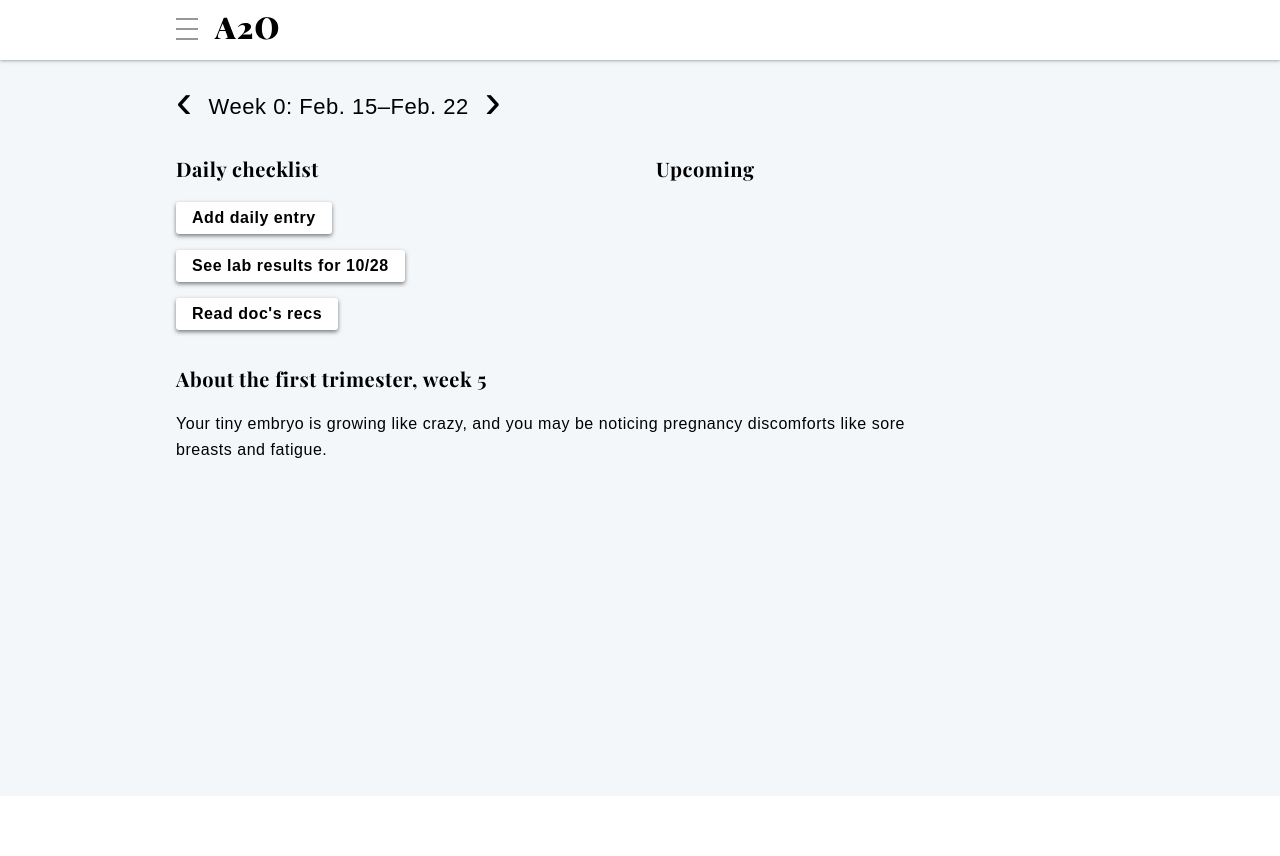
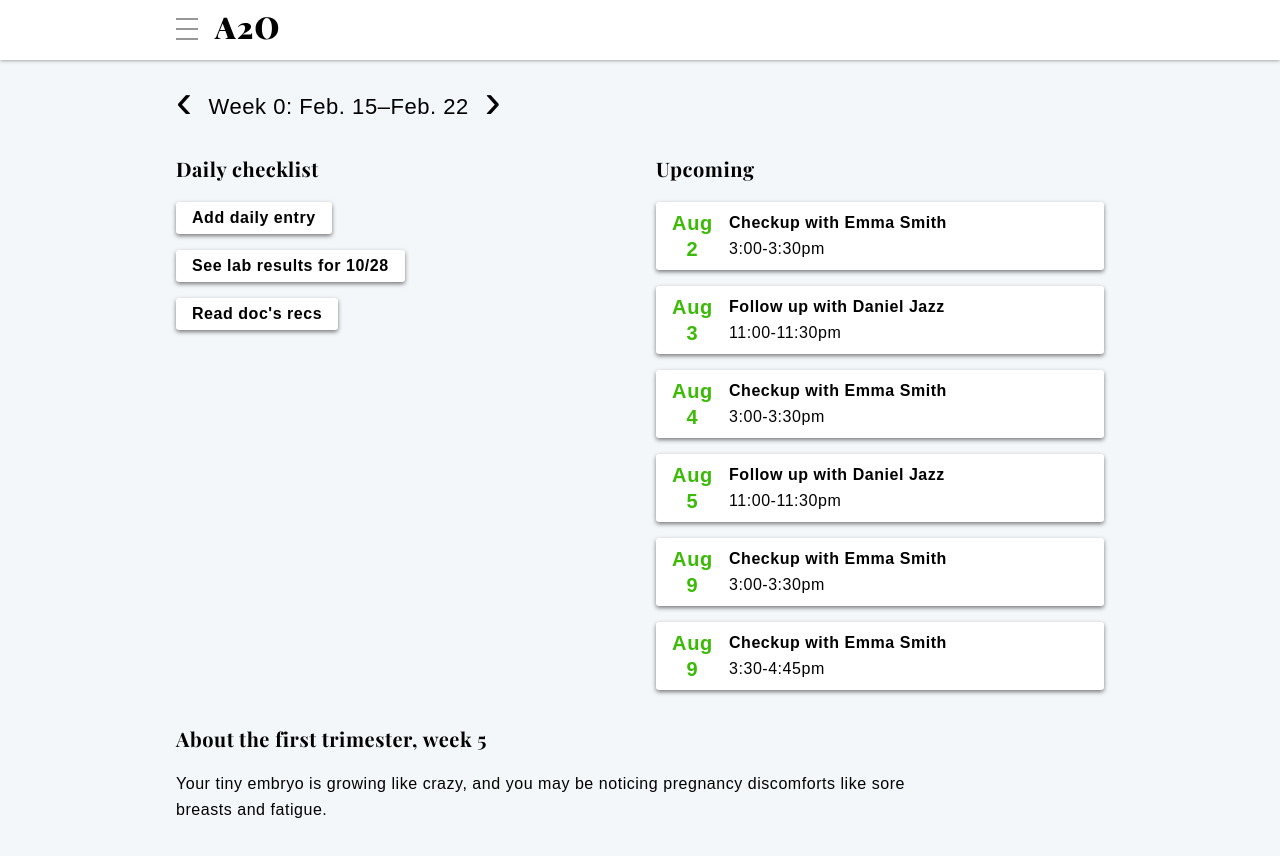
Before and after one commit to suefeng/hack_life, a React (Create React App) app in the folder frontend/: page /dashboard in a window 1280 px wide. Shown: the top 856 px of the page. Before the commit the page ends 800 px from the top, so only its background shows below. Built offline with nearby package versions, Linux system fonts and the light colour scheme; a web font is replaced by a local one.

Commit message:
Update upcoming appointments list

```diff
--- a/frontend/src/dashboardData/appointments.js
+++ b/frontend/src/dashboardData/appointments.js
@@ -4,10 +4,10 @@ export const practitioners = [
   { "name": "Emma Smith", "type": "Maternal-Fetal Medicine Specialist", "description": "ObGyn physician with expertise in high-risk pregnancies." },
   { "name": "Daniel Jazz", "type": "Obstetrician and Gynecologist (ObGyn)", "description": "An ObGyn physician delivers babies and specializes in treating diseases of the female reproductive organs." },
   { "name": "Lyle Burns", "type": "Registered Dietitian Nutritionist with specialty in medical nutrition therapy", "description": "An RDN is a food and nutrition expert. Medical nutrition therapy treats chronic conditions using a tailored nutrition plan." },
-]
+].map((elem, index) => Object.assign(elem, { index }))
 
-export const data = {
-    "appointments": [
+export const appointments =
+  [
     {
       "date": weekToDate(24),
       "text": "Checkup",
@@ -42,9 +42,9 @@ export const data = {
       "date": weekToDate(25),
       "text": "Checkup",
       "practitioner": practitioners[0],
-            "time": "3:00-3:30pm"
+      "time": "3:30-4:45pm"
     }
-    ].map(({ date, text, time }) => ({
-        date: new Date(date), text, time
+  ].map(({ date, ...rest }) => ({
+    date: new Date(date), ...rest
   }))
-};
+;
--- a/frontend/src/dashboardModules/Appointments.js
+++ b/frontend/src/dashboardModules/Appointments.js
@@ -1,5 +1,6 @@
 import React from 'react';
-import { data } from '../dashboardData/appointments';
+import ReactTooltip from 'react-tooltip';
+import { appointments, practitioners } from '../dashboardData/appointments';
 class Appointments extends React.Component {
   constructor(props) {
     super(props);
@@ -20,20 +21,28 @@ class Appointments extends React.Component {
     let enddate = new Date('2019-10-17');
     const monthNames = ['Jan', 'Feb', 'Mar', 'Apr', 'May', 'Jun', 'Jul', 'Aug', 'Sep', 'Oct', 'Nov', 'Dec'];
 
-        const elems = data.appointments
+    const elems = appointments
       .filter(({ date }) =>
-                (date >= startdate && date <= enddate))
-            .map(({ date, time, text }) => {
+        !(date >= startdate && date <= enddate))
+        .map(({ date, time, text, practitioner }) => {
           let day = date.getDate();
           let monthNum = date.getMonth();
           let month = monthNames[monthNum];
+          const toolTipId = `tooltip-practitioner-${practitioner.index}`
+          const practitionerElem = (<>
+            <span data-tip data-for={toolTipId}>{practitioner.name}</span>
+            <ReactTooltip id={toolTipId} effect='solid'>
+              <p>{practitioner.name}</p>
+              <p><strong>{practitioner.type}</strong>—{practitioner.description}</p>
+            </ReactTooltip>
+          </>);
           return (
-                    <div className="appointment" key={date}>
+            <div className="appointment" key={date + text + time}>
               <div className="appointment-date">
                 <p><span className="appointment-month">{month}</span><span className="appointment-day">{day}</span></p>
               </div>
               <div className="appointment-blurb">
-                            <p className="text">{text}</p>
+                <p className="text">{text} with {practitionerElem}</p>
                 <p>{time}</p>
               </div>
             </div>
```
Lines whose indentation alone changed are shown as unchanged.
